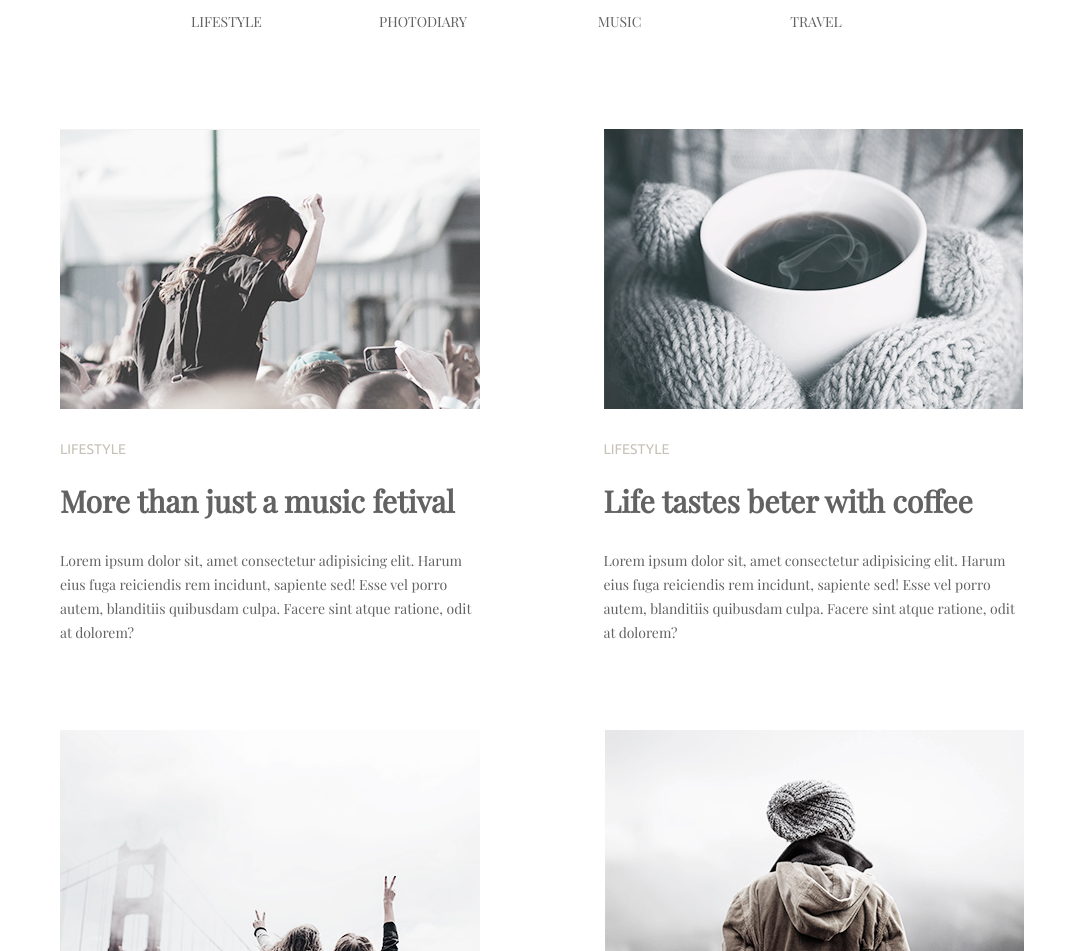
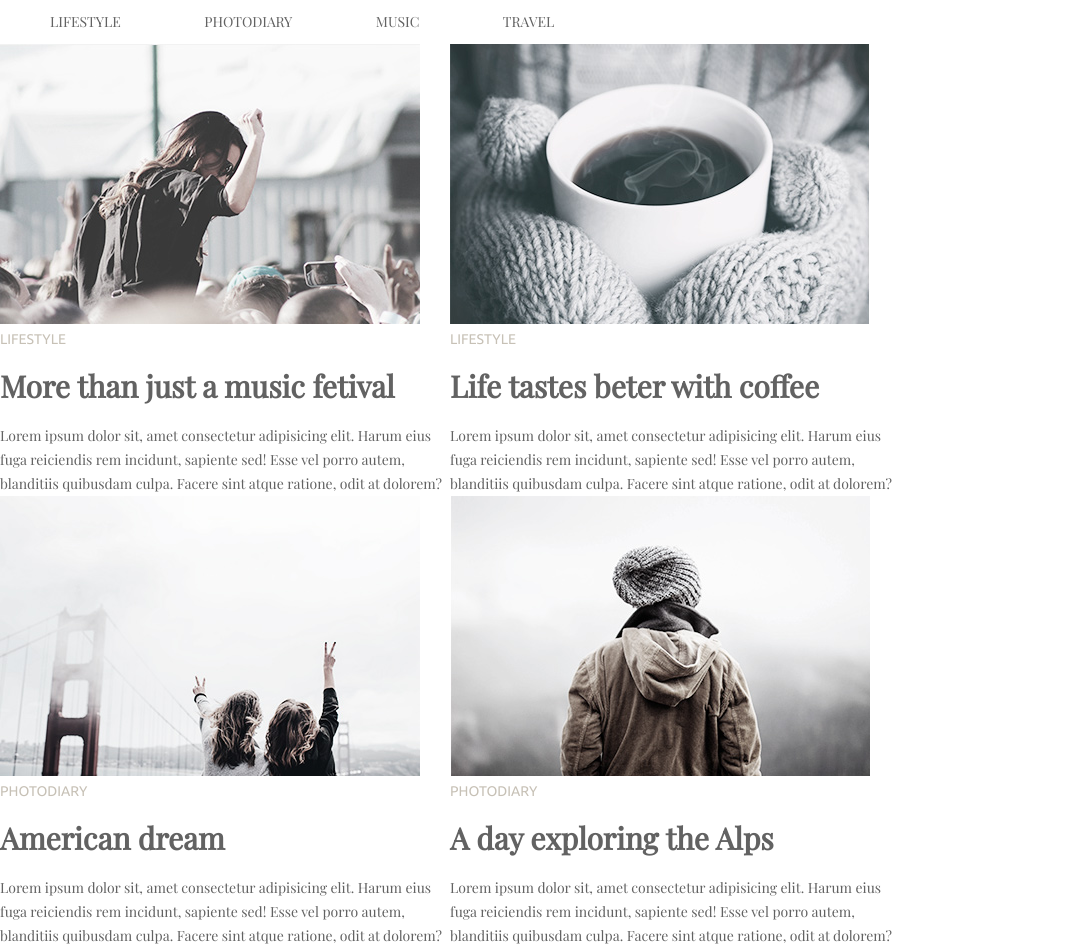
Before and after one commit to Na7tya/goit-fe-course, a plain HTML site: page Module-03/index.html in a window 1280 px wide. Shown: the top 951 px of the page, without its empty margins (0-1086 px from the left). Drawn offline with nearby package versions, Linux system fonts and the light colour scheme.

Commit message:
changed style.css

```diff
--- a/Module-03/css/style.css
+++ b/Module-03/css/style.css
@@ -4,7 +4,10 @@ body {
     font-size: 14px;
     line-height: 24px;
 }
-
+.container {
+    width: 900px;
+    margin: 0;
+}
 .visually-hidden:not(:focus):not(:active),
 input[type="checbox"].visually-hidden,
 input[type="radio"].visually-hidden{
@@ -19,6 +22,7 @@ input[type="radio"].visually-hidden{
     clip:rect(0 0 0 0);
     overflow: hidden;
 }
+
 .menu nav {
     display: inline-block;
     margin: auto;
@@ -28,7 +32,7 @@ input[type="radio"].visually-hidden{
     text-decoration: none;
     list-style: none;
     margin: auto;
-    padding-inline-start: 130px;
+    /* font-size: 0; */
 }
 
 .menu-item {
@@ -36,18 +40,18 @@ input[type="radio"].visually-hidden{
     display: inline-block;
 }
 
+.menu-item:not(:last-child) {
+    margin-right: 60px;
+}
 .menu-item-link {
     display: block;
-    width:113px;
     color: #626262;
     font-weight: 400;
     text-transform: uppercase;
     text-decoration: none;
     line-height: 24px;
-
     padding: 10px;
     text-align: center;
-    margin: 0px 30px;
 }
 
 .menu-item-link:hover {
@@ -58,13 +62,31 @@ input[type="radio"].visually-hidden{
     list-style: none;
     margin: 0;
     padding: 0px;
+    /* font-size: 0; */
 }
 
 .article {
-    display: inline-block;
-    vertical-align: top;
-    width: 420px;
-    margin: 85px 60px 0;
+    margin-right: 60px;
+    margin-bottom: 60px;
+}
+
+.article:nth-child(2n+2) {
+    margin-right: 0;
+    float: right;
+    width: 50%;
+}
+
+.article:nth-child(2n+1) {
+    margin-right: 0;
+    float: left;
+    width: 50%;
+}
+
+.article:nth-child(-n+2) {
+    margin-bottom: 0;
+}
+
+.article:nth-child(2n) {
 
 }
 .subtitle {
@@ -72,23 +94,18 @@ input[type="radio"].visually-hidden{
     text-transform: uppercase;
     line-height: 17px;
     color: #c7c1b6;
-    width: 420px;
-    margin-left: 0px;
-    padding: 25px 0px;
+    margin-bottom: 20px;
 }
 
 .header {
     font-size: 30px;
     line-height: 36px;
-    width: 420px;
-    padding: 0px 0px 15px;
+    margin-bottom: 20px;
 }
 
-.text {
-    padding: 15px 0 0 0;
-}
 
 button {
+    display: block;
     width: 163px;
     height: 59px;
     font-size: 20px;
--- a/Module-03/index.html
+++ b/Module-03/index.html
@@ -11,6 +11,7 @@
       <link rel="stylesheet" href="css/style.css">
   </head>
   <body>
+      <div class="container">
       <h1 class="visually-hidden">Title lifestyle diary.</h1>
         <header class="menu">
             <nav>
@@ -71,5 +72,6 @@
                 </div>
             </section>
         </main>
+    </div>
     </body>
 </html>
```
